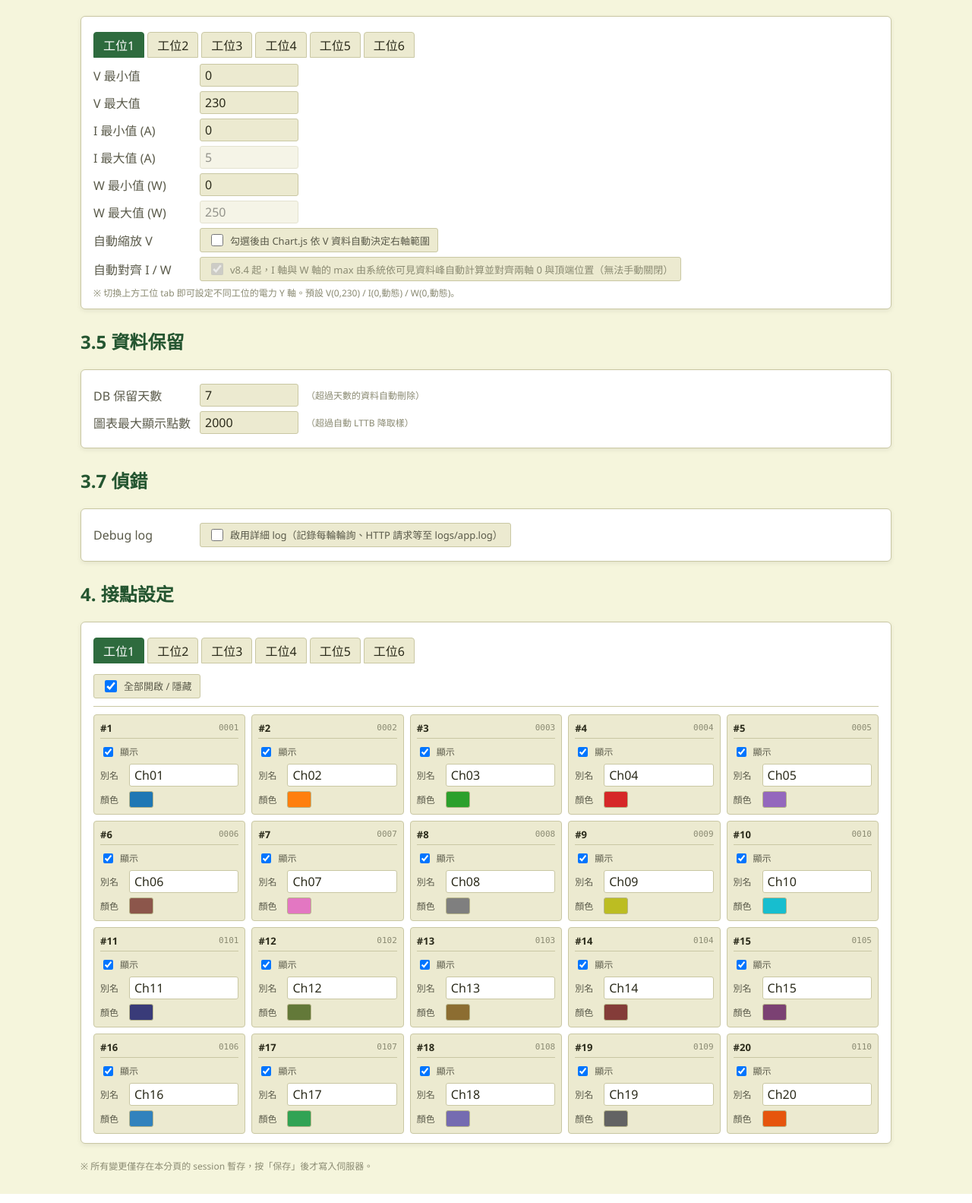
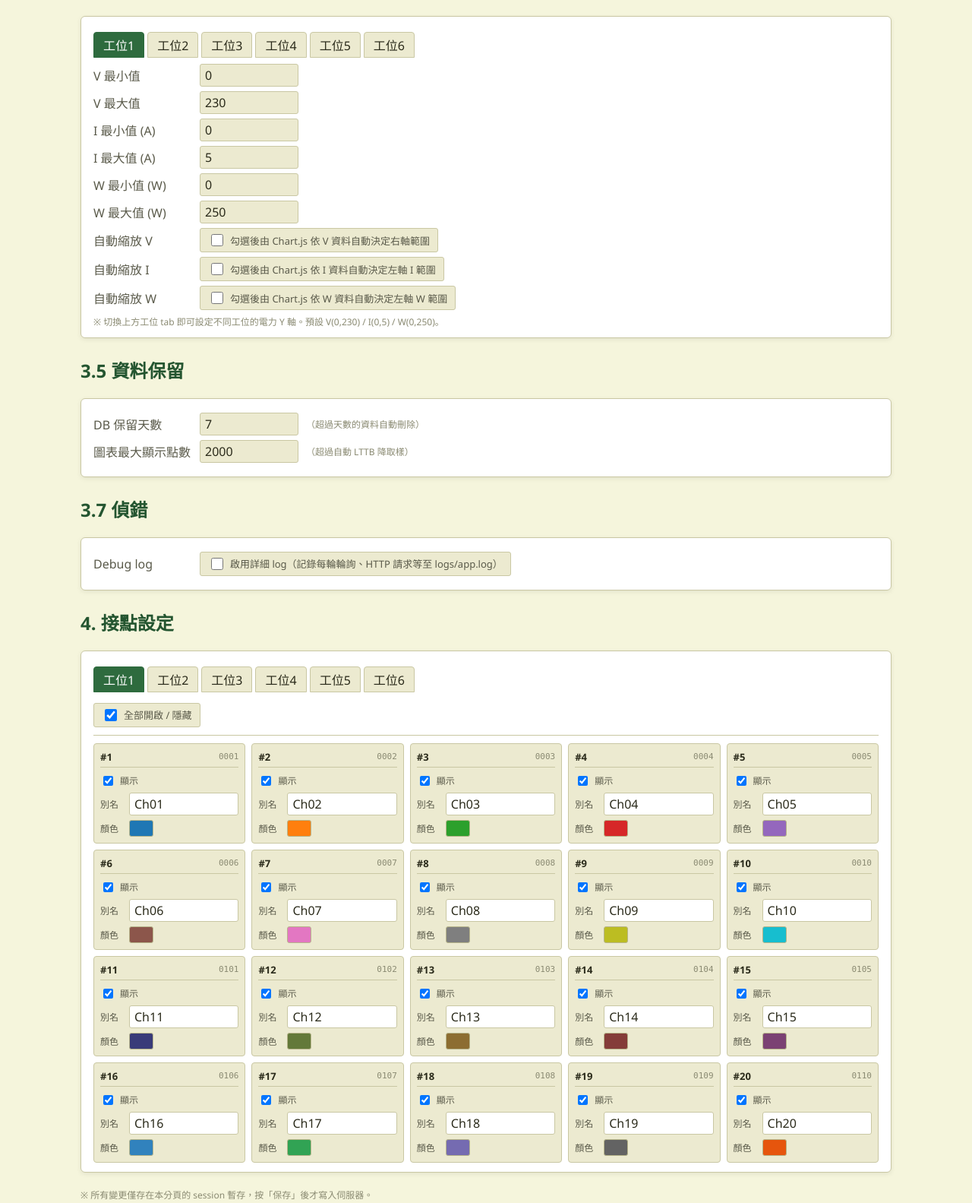
Before and after one commit to kalapontsai/gx20-web-monitor, a Flask app: page /settings in a window 1280 px wide. Shown: the part 1069-2652 px from the top of the page at 76% size. Run offline with Flask 3, Linux system fonts and the light colour scheme; data comes from the database, SQL or seed files in the repository.

Commit message:
revert: 回退 v8.4/v8.5/v8.5.1 的電力 I/W 軸自動對齊（回到 bb70c36 v8.2 狀態）
- 大大回饋：v8.4~v8.5.1 三版變更都沒有效，圖上軸刻度 max/min 還是沒對齊
- 決定先退回 v8.2 (bb70c36) 行為
- 撤銷的變更：
  * main.js: 拿掉 alignPowerYAxesToData() 跟 niceToHundredStep()，build/loadHistory/prune 也不再呼叫
  * settings.js: 還原 I.max/W.max input 可編輯、「自動縮放 I/W」checkbox 復活
  * settings.html: 拿掉 disabled 屬性，I.max/W.max 重新可設
- 之後要怎麼處理對齊問題（人工設值 or 其他方案）等大大再決定

```diff
--- a/static/js/settings.js
+++ b/static/js/settings.js
@@ -462,44 +462,52 @@ function fillPwAxisFields(st) {
   const vMinEl  = document.querySelector('[data-pwaxis-field="v-min"]');
   const vMaxEl  = document.querySelector('[data-pwaxis-field="v-max"]');
   const iMinEl  = document.querySelector('[data-pwaxis-field="i-min"]');
-  // v8.4：i_max / w_max 永遠 disabled（系統接管），這裡只填一次讓使用者知道當前值
   const iMaxEl  = document.querySelector('[data-pwaxis-field="i-max"]');
   const wMinEl  = document.querySelector('[data-pwaxis-field="w-min"]');
   const wMaxEl  = document.querySelector('[data-pwaxis-field="w-max"]');
   const vAutoEl = document.querySelector('[data-pwaxis-field="v-auto"]');
-  if (!vMinEl || !vMaxEl || !iMinEl || !wMinEl || !vAutoEl) return;
+  const iAutoEl = document.querySelector('[data-pwaxis-field="i-auto"]');
+  const wAutoEl = document.querySelector('[data-pwaxis-field="w-auto"]');
+  if (!vMinEl || !vMaxEl || !iMinEl || !iMaxEl || !wMinEl || !wMaxEl || !vAutoEl || !iAutoEl || !wAutoEl) return;
   vMinEl.value  = entry.v.min;
   vMaxEl.value  = entry.v.max;
   iMinEl.value  = entry.i.min;
-  if (iMaxEl) iMaxEl.value = entry.i.max;  // disabled，純展示
+  iMaxEl.value  = entry.i.max;
   wMinEl.value  = entry.w.min;
-  if (wMaxEl) wMaxEl.value = entry.w.max;  // disabled，純展示
+  wMaxEl.value  = entry.w.max;
   vAutoEl.checked = !!entry.v.auto;
-  // v8.4：I/W 永遠視為 auto
-  applyPwAxisAutoState(entry.v.auto, true, true);
+  iAutoEl.checked = !!entry.i.auto;
+  wAutoEl.checked = !!entry.w.auto;
+  // 動態縮放啟用時 → 對應欄位半透明
+  applyPwAxisAutoState(entry.v.auto, entry.i.auto, entry.w.auto);
 }
 
-function applyPwAxisAutoState(vAuto, _iAuto, _wAuto) {
+function applyPwAxisAutoState(vAuto, iAuto, wAuto) {
   const vMinEl  = document.querySelector('[data-pwaxis-field="v-min"]');
   const vMaxEl  = document.querySelector('[data-pwaxis-field="v-max"]');
-  // v8.4：i_max / w_max 永遠 disabled（系統接管，不論 vAuto 如何）
+  const iMinEl  = document.querySelector('[data-pwaxis-field="i-min"]');
   const iMaxEl  = document.querySelector('[data-pwaxis-field="i-max"]');
+  const wMinEl  = document.querySelector('[data-pwaxis-field="w-min"]');
   const wMaxEl  = document.querySelector('[data-pwaxis-field="w-max"]');
   if (vMinEl) { vMinEl.disabled = vAuto; vMinEl.style.opacity = vAuto ? "0.5" : "1"; }
   if (vMaxEl) { vMaxEl.disabled = vAuto; vMaxEl.style.opacity = vAuto ? "0.5" : "1"; }
-  if (iMaxEl) { iMaxEl.disabled = true;  iMaxEl.style.opacity = "0.5"; }
-  if (wMaxEl) { wMaxEl.disabled = true;  wMaxEl.style.opacity = "0.5"; }
+  if (iMinEl) { iMinEl.disabled = iAuto; iMinEl.style.opacity = iAuto ? "0.5" : "1"; }
+  if (iMaxEl) { iMaxEl.disabled = iAuto; iMaxEl.style.opacity = iAuto ? "0.5" : "1"; }
+  if (wMinEl) { wMinEl.disabled = wAuto; wMinEl.style.opacity = wAuto ? "0.5" : "1"; }
+  if (wMaxEl) { wMaxEl.disabled = wAuto; wMaxEl.style.opacity = wAuto ? "0.5" : "1"; }
 }
 
 function bindPwAxisFields() {
   const vMinEl = document.querySelector('[data-pwaxis-field="v-min"]');
   const vMaxEl = document.querySelector('[data-pwaxis-field="v-max"]');
   const iMinEl = document.querySelector('[data-pwaxis-field="i-min"]');
-  // v8.4：i_max / w_max 永遠 disabled（系統接管）
-  // w_min 保留可調（極少數場景需要 W 起始不為 0，例如偏壓觀察）
+  const iMaxEl = document.querySelector('[data-pwaxis-field="i-max"]');
   const wMinEl = document.querySelector('[data-pwaxis-field="w-min"]');
+  const wMaxEl = document.querySelector('[data-pwaxis-field="w-max"]');
   const vAutoEl = document.querySelector('[data-pwaxis-field="v-auto"]');
-  if (!vMinEl || !vMaxEl || !iMinEl || !wMinEl || !vAutoEl) return;
+  const iAutoEl = document.querySelector('[data-pwaxis-field="i-auto"]');
+  const wAutoEl = document.querySelector('[data-pwaxis-field="w-auto"]');
+  if (!vMinEl || !vMaxEl || !iMinEl || !iMaxEl || !wMinEl || !wMaxEl || !vAutoEl || !iAutoEl || !wAutoEl) return;
 
   // 取得目前 tab 的站位（電力 Y 軸 tab 自己的，不一定等同 currentStation）
   let activeStation = STATIONS[0];
@@ -534,9 +542,12 @@ function bindPwAxisFields() {
     if ("v_min"  in patch) cur.v.min  = patch.v_min;
     if ("v_max"  in patch) cur.v.max  = patch.v_max;
     if ("i_min"  in patch) cur.i.min  = patch.i_min;
+    if ("i_max"  in patch) cur.i.max  = patch.i_max;
     if ("w_min"  in patch) cur.w.min  = patch.w_min;
+    if ("w_max"  in patch) cur.w.max  = patch.w_max;
     if ("v_auto" in patch) cur.v.auto = patch.v_auto;
-    // v8.4：i_max / w_max / i_auto / w_auto 都不再由使用者控制
+    if ("i_auto" in patch) cur.i.auto = patch.i_auto;
+    if ("w_auto" in patch) cur.w.auto = patch.w_auto;
     GX20State.update("pw_axis", s.pw_axis);
   };
 
@@ -547,11 +558,25 @@ function bindPwAxisFields() {
   vMaxEl.addEventListener("change", () => writeBack({ v_max: num(vMaxEl) }));
   iMinEl.addEventListener("input",  () => writeBack({ i_min: num(iMinEl) }));
   iMinEl.addEventListener("change", () => writeBack({ i_min: num(iMinEl) }));
+  iMaxEl.addEventListener("input",  () => writeBack({ i_max: num(iMaxEl) }));
+  iMaxEl.addEventListener("change", () => writeBack({ i_max: num(iMaxEl) }));
   wMinEl.addEventListener("input",  () => writeBack({ w_min: num(wMinEl) }));
   wMinEl.addEventListener("change", () => writeBack({ w_min: num(wMinEl) }));
+  wMaxEl.addEventListener("input",  () => writeBack({ w_max: num(wMaxEl) }));
+  wMaxEl.addEventListener("change", () => writeBack({ w_max: num(wMaxEl) }));
   vAutoEl.addEventListener("change", () => {
     const v = vAutoEl.checked;
-    applyPwAxisAutoState(v, true, true);  // v8.4：I/W 永遠視為 auto，欄位保持灰掉
+    applyPwAxisAutoState(v, iAutoEl.checked, wAutoEl.checked);
     writeBack({ v_auto: v });
   });
+  iAutoEl.addEventListener("change", () => {
+    const i = iAutoEl.checked;
+    applyPwAxisAutoState(vAutoEl.checked, i, wAutoEl.checked);
+    writeBack({ i_auto: i });
+  });
+  wAutoEl.addEventListener("change", () => {
+    const w = wAutoEl.checked;
+    applyPwAxisAutoState(vAutoEl.checked, iAutoEl.checked, w);
+    writeBack({ w_auto: w });
+  });
 }
--- a/templates/settings.html
+++ b/templates/settings.html
@@ -107,7 +107,7 @@
     </div>
     <div class="row">
       <label>I 最大值 (A)</label>
-      <input type="number" id="pw_i_max" value="5" step="0.1" data-pwaxis-field="i-max" disabled style="opacity:0.5">
+      <input type="number" id="pw_i_max" value="5" step="0.1" data-pwaxis-field="i-max">
     </div>
     <div class="row">
       <label>W 最小值 (W)</label>
@@ -115,7 +115,7 @@
     </div>
     <div class="row">
       <label>W 最大值 (W)</label>
-      <input type="number" id="pw_w_max" value="250" step="1" data-pwaxis-field="w-max" disabled style="opacity:0.5">
+      <input type="number" id="pw_w_max" value="250" step="1" data-pwaxis-field="w-max">
     </div>
     <div class="row">
       <label>自動縮放 V</label>
@@ -125,14 +125,21 @@
       </label>
     </div>
     <div class="row">
-      <label>自動對齊 I / W</label>
-      <label class="all-toggle-label" style="color: var(--text-mute);">
-        <input type="checkbox" checked disabled>
-        <span>v8.4 起，I 軸與 W 軸的 max 由系統依可見資料峰自動計算並對齊兩軸 0 與頂端位置（無法手動關閉）</span>
+      <label>自動縮放 I</label>
+      <label class="all-toggle-label">
+        <input type="checkbox" id="pw_i_auto" data-pwaxis-field="i-auto">
+        <span>勾選後由 Chart.js 依 I 資料自動決定左軸 I 範圍</span>
+      </label>
+    </div>
+    <div class="row">
+      <label>自動縮放 W</label>
+      <label class="all-toggle-label">
+        <input type="checkbox" id="pw_w_auto" data-pwaxis-field="w-auto">
+        <span>勾選後由 Chart.js 依 W 資料自動決定左軸 W 範圍</span>
       </label>
     </div>
     <p style="color: var(--text-mute); font-size: 12px; margin: 4px 0 0;">
-      ※ 切換上方工位 tab 即可設定不同工位的電力 Y 軸。預設 V(0,230) / I(0,動態) / W(0,動態)。
+      ※ 切換上方工位 tab 即可設定不同工位的電力 Y 軸。預設 V(0,230) / I(0,5) / W(0,250)。
     </p>
   </div>
 
```
Also changed, not shown: static/js/main.js (+1 -78 lines).
